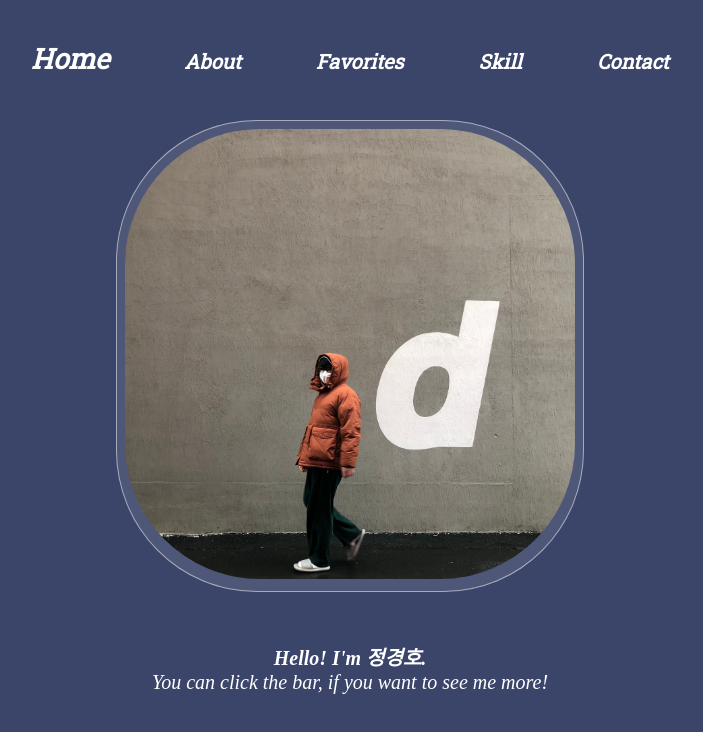
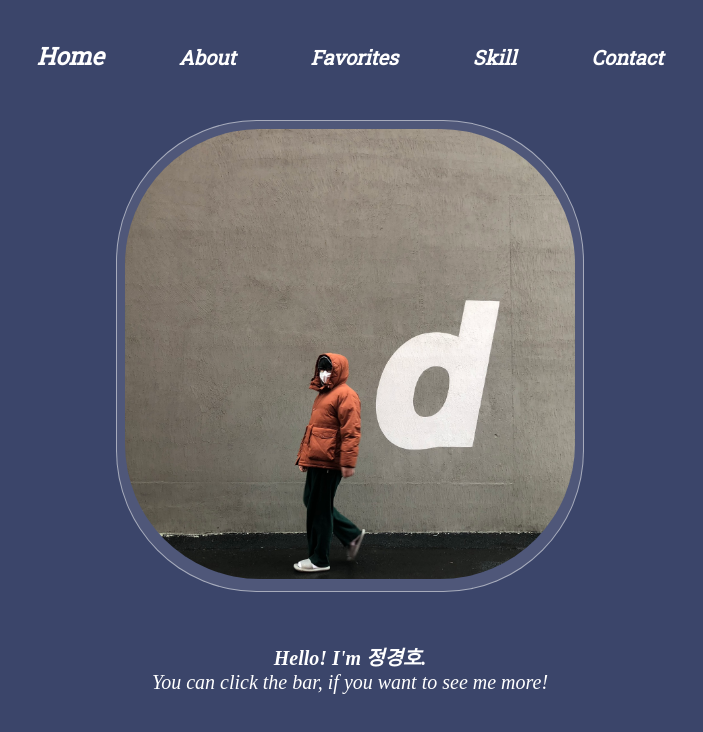
Before and after one commit to KyunghoChung/Acorn, a plain HTML site: page myPageVer02/index.html in a window 1280 px wide. In both pictures the pointer is over the link "Home". Shown: the whole page, without its empty margins (290-993 px from the left). Drawn offline with Linux system fonts and the light colour scheme.

Commit message:
[MOD]navBar hover font-size ratio Modify

```diff
--- a/myPageVer02/css/main.css
+++ b/myPageVer02/css/main.css
@@ -40,7 +40,8 @@ h5{
     text-decoration: none;
 }
 .menu li a:hover{
-    font-size: 140%
+    font-size: 120%;
+    transition: transform .3s;
 }
 
 .menu ul {
```
